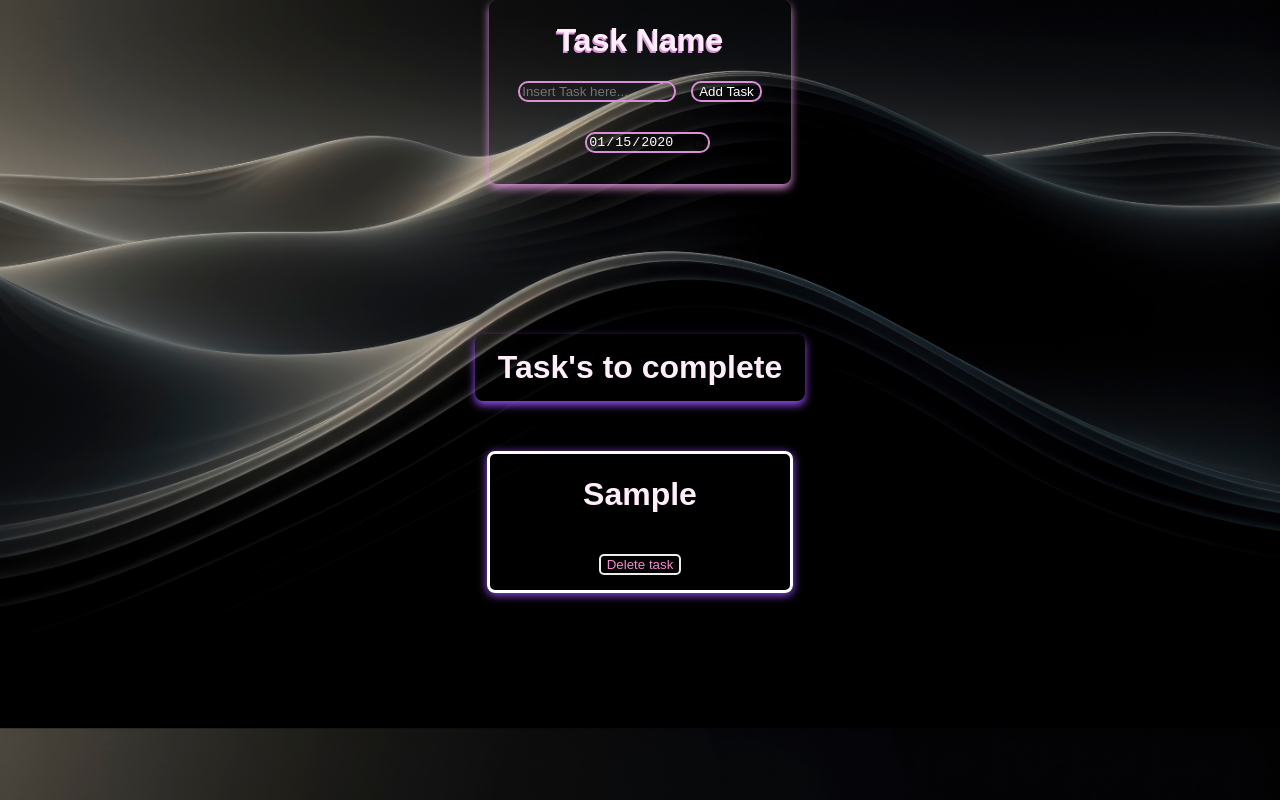
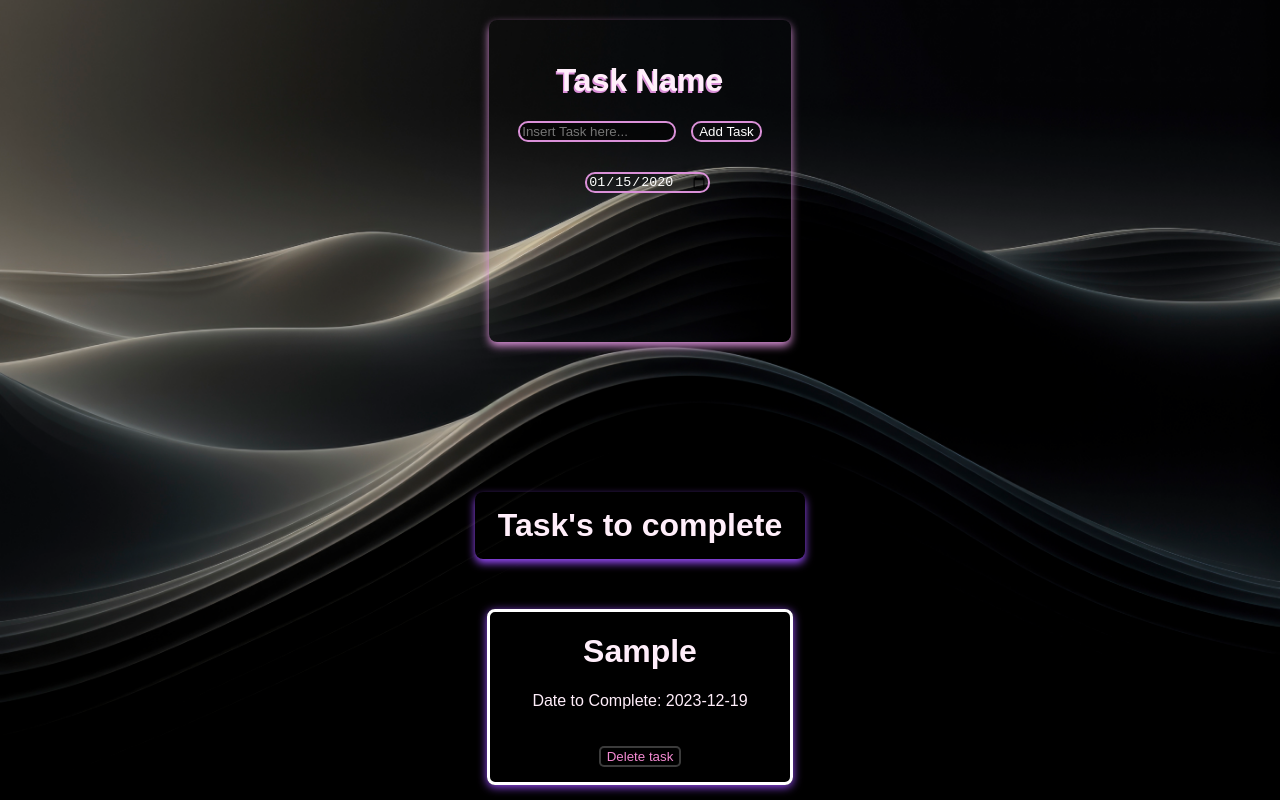
Before and after one commit to YngHeartz/react-todo, a React (Create React App) app: page / in a window 1280 px wide. Both pictures are taken after typing "Sample", "2020-01-15" into the empty fields and a click on the button "Add Task". Built offline with nearby package versions, Linux system fonts and the light colour scheme.

Commit message:
fully functional todolist app using react

```diff
--- a/src/App.js
+++ b/src/App.js
@@ -2,8 +2,9 @@ import React, { useState, useEffect } from 'react';
 import './App.css';
 import Card from './Card';
 import TaskCard from './TaskCard';
+import './taskCard.css';
 
-function App() {
+export default function App() {
   const [tasks, setTasks] = useState(() => {
     const storedTasks = localStorage.getItem('tasks');
     return storedTasks ? JSON.parse(storedTasks) : [];
@@ -12,25 +13,23 @@ function App() {
   localStorage.setItem('tasks', JSON.stringify(tasks));
 
 
-  // Save tasks to local storage whenever tasks change
   useEffect(() => {
-    const storedTasks = localStorage.getItem('tasks');
-    if (storedTasks) {
-      setTasks(JSON.parse(storedTasks));
-    }
-  }, []);
+    localStorage.setItem('tasks', JSON.stringify(tasks));
+  }, [tasks]);
+
 
   const handleAddTask = () => {
     if (newTask.trim() !== '') {
-      setTasks([...tasks, newTask]);
+      const currentDate = new Date().toISOString().split('T')[0];
+      setTasks([...tasks, { task: newTask, date: currentDate }]);
       setNewTask('');
     }
   };
 
-  const handleDeleteTask = (taskToDelete) => {
-    const updatedTasks = tasks.filter((task) => task !== taskToDelete);
-    setTasks(updatedTasks);
-  };
+const handleDeleteTask = (taskToDelete) => {
+  const updatedTasks = tasks.filter((task) => task.task !== taskToDelete.task);
+  setTasks(updatedTasks);
+};
 
   return (
     <div>
@@ -41,12 +40,14 @@ function App() {
       />
       <h1 className='taskToCompleteheader'>Task's to complete</h1>
       <div className="tasks-container">
-        {tasks.map((task, index) => (
-          <TaskCard key={index} task={task} onDeleteTask={handleDeleteTask} />
+        {tasks.map((taskData, index) => (
+          <TaskCard
+            key={index}
+            taskData={taskData}
+            onDeleteTask={handleDeleteTask}
+          />
         ))}
       </div>
     </div>
   );
-}
-
-export default App;
+};
--- a/src/Card.css
+++ b/src/Card.css
@@ -7,7 +7,10 @@
     max-width: 300px;
     text-align: center;
     font-family: Arial, Helvetica, sans-serif;
-    width: 350px;
+    width: 400px;
+    height: 300px;
+    padding-top: 20px;
+    margin-top: 20px;
   }
 
   .card .taskName{
@@ -21,8 +24,7 @@
     border: 2px solid hsl(302, 50%, 71%);
     margin-bottom: 30px;
     width: 150px;
-
-    background-color: rgba(0, 255, 255, 0);
+    background-color: rgba(0, 0, 0, 0.568);
   }
   .card .addTaskButton{
     margin-left: 15px;
--- a/src/Card.jsx
+++ b/src/Card.jsx
@@ -1,15 +1,20 @@
-import React from 'react';
+import React, { useState, useRef } from 'react';
 import './Card.css';
 
-function Card({value, onChange, onAddTask}) {
+export default function Card({value, onChange, onAddTask}) {
+  const [date, setDate] = useState('');
+  const dateInputRef = useRef(null);
+
+  const handleChange = (e) => {
+    setDate(e.target.value);
+  };
+
   return (
-        <div className="card">
-            <h1 className='taskName'>Task Name</h1>
-            <input className='inputTask' placeholder='Insert Task here...' type="text" value={value} onChange={onChange} />
-            <button className='addTaskButton' onClick={onAddTask}>Add Task</button>
-            <input type="date" className='dateSelector' />
-        </div>
+    <div className="card">
+      <h1 className='taskName'>Task Name</h1>
+      <input className='inputTask' placeholder='Insert Task here...' type="text" value={value} onChange={onChange} />
+      <button className='addTaskButton' onClick={onAddTask}>Add Task</button>
+      <input type="date" className='dateSelector' onChange={handleChange} ref={dateInputRef} />
+    </div>
   );
-}
-
-export default Card;
+};
--- a/src/TaskCard.jsx
+++ b/src/TaskCard.jsx
@@ -1,22 +1,13 @@
-import React from 'react';
-import './taskCard.css';
-
-function TaskCard({ task, onDeleteTask}) {
-  const handleDeleteTask = () => {
-    onDeleteTask(task);
-  };
+export default function TaskCard({ taskData, onDeleteTask }) {
+  const { task, date } = taskData;
 
   return (
-
     <div className='outputTaskCard'>
-    <div className="TaskCard">
-
-      <h1>{task}</h1>
-
-      <button className="deleteTaskButton" type="button" onClick={handleDeleteTask}>Delete task</button>
-    </div>
+      <div className="TaskCard">
+            <h1>{task}</h1>
+            <p>Date to Complete: {date}</p>
+            <button className="deleteTaskButton" type="button" onClick={() => onDeleteTask(taskData)}>Delete task</button>
+      </div>
     </div>
   );
 }
-
-export default TaskCard;
--- a/src/taskCard.css
+++ b/src/taskCard.css
@@ -22,8 +22,8 @@
   .TaskCard .deleteTaskButton {
     margin-top: 20px;
     border-radius: 5px;
-    border: 2px solid hsl(0, 0%, 92%);
-    background-color: rgba(255, 192, 203, 0);
+    border: 2px solid hsla(0, 0%, 84%, 0.273);
+    background-color: rgba(0, 0, 0, 0.445);
     cursor: pointer;
     margin-bottom: 15px;
     color: rgb(244, 138, 210);
```
